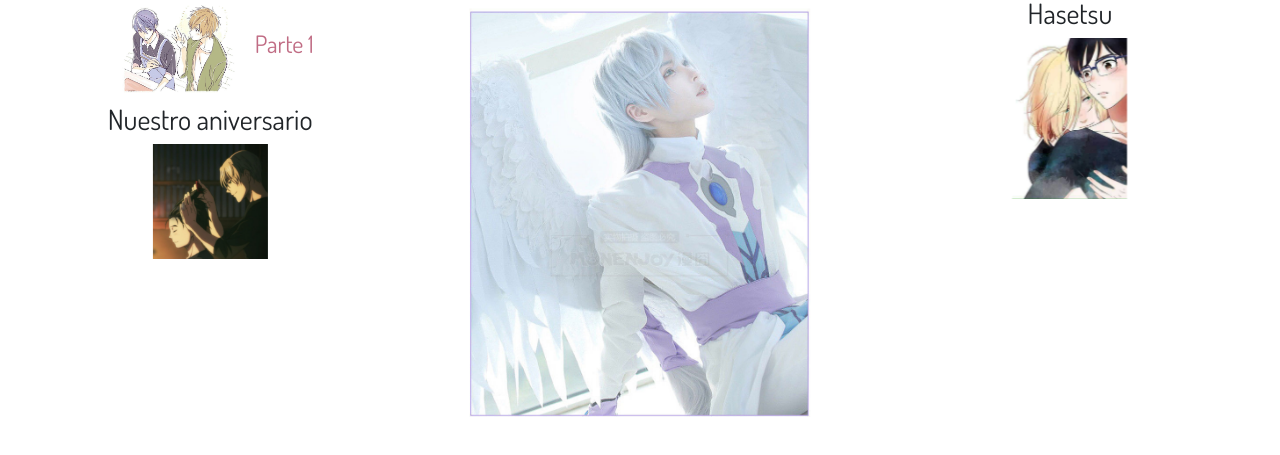
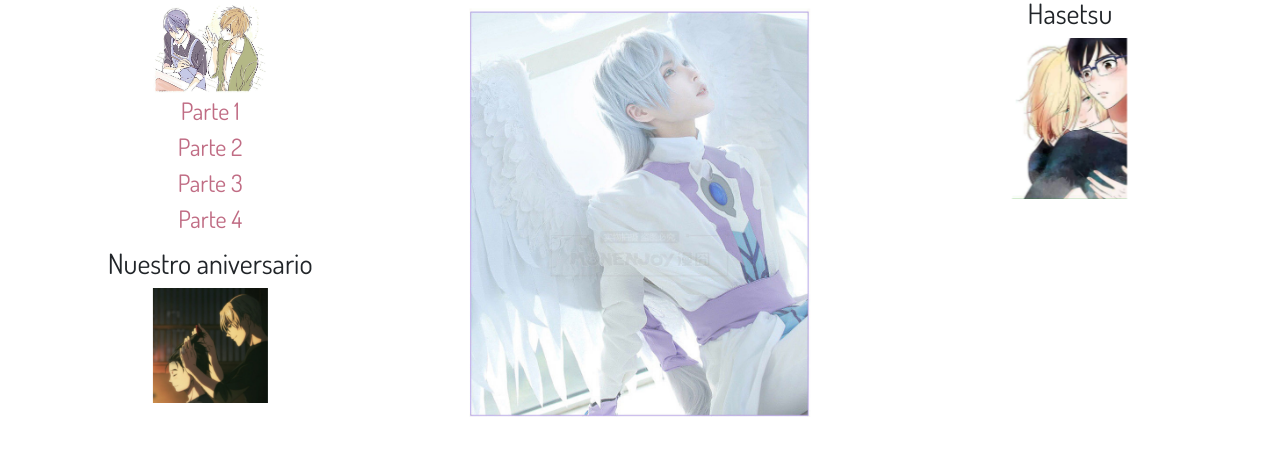
Before and after one commit to hojuelita/arolewithteacup, a plain HTML site: page miprimerpagina/fanfics.html in a window 1280 px wide. Shown: the part 195-650 px from the top of the page. Drawn offline with nearby package versions, Linux system fonts and the light colour scheme.

Commit message:
Update fanfics.html

```diff
--- a/miprimerpagina/fanfics.html
+++ b/miprimerpagina/fanfics.html
@@ -26,7 +26,14 @@
 				<article>
 					<h3 class="dosis animated fadeInDown retraso2">El almuerzo</h3>
 					<img src="img/makoharu.jpg" class="col-md-6 quitar-float animated zoomIn retraso2">
+					<br />
 					<a href="https://arolewithteacup.blogspot.com/2018/09/fanfic-el-almuerzo-parte-1.html">Parte 1</a>
+					<br />
+					<a href="https://arolewithteacup.blogspot.com/2018/09/fanfic-el-almuerzo-parte-2.html">Parte 2</a>
+					<br />
+					<a href="https://arolewithteacup.blogspot.com/2018/09/fanfic-el-almuerzo-parte-3.html">Parte 3</a>
+					<br />
+					<a href="https://arolewithteacup.blogspot.com/2018/10/fanfic-el-almuerzo-parte-4.html">Parte 4</a>
 				</article>
 				<article>
 					<h3 class="dosis espacio-arriba animated fadeInDown retraso2">Nuestro aniversario</h3>
```
